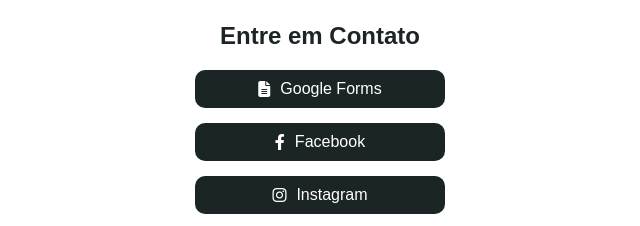
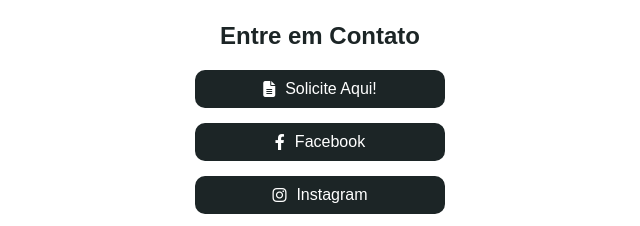
Before and after one commit to pcprosolucoes/pcprosolucoes.github.io, a plain HTML site: page index.html in a window 1280 px wide. Shown: the part 1786-2012 px from the top of the page, 320-960 px from the left. Drawn offline with Linux system fonts and the light colour scheme.

Commit message:
Atualização do site

```diff
--- a/index.html
+++ b/index.html
@@ -60,9 +60,9 @@
         <section class="links">
             <h2>Entre em Contato</h2>
             <div class="link-icons">
-                <a href="https://forms.google.com" target="_blank" class="link-item">
-                    <i class="fas fa-file-alt"></i> Google Forms
-                </a>
+                <a href="https://docs.google.com/forms/d/e/1FAIpQLScWjAKsMhERW3-4SXvwVsXoNVAo7Zw_V3t8hHxzW2R61xrFFw/viewform" target="_blank" class="link-item">
+    <i class="fas fa-file-alt"></i> Solicite Aqui!
+		</a>
                 <a href="https://facebook.com/pcprosolucoes" target="_blank" class="link-item">
                     <i class="fab fa-facebook-f"></i> Facebook
                 </a>
```
